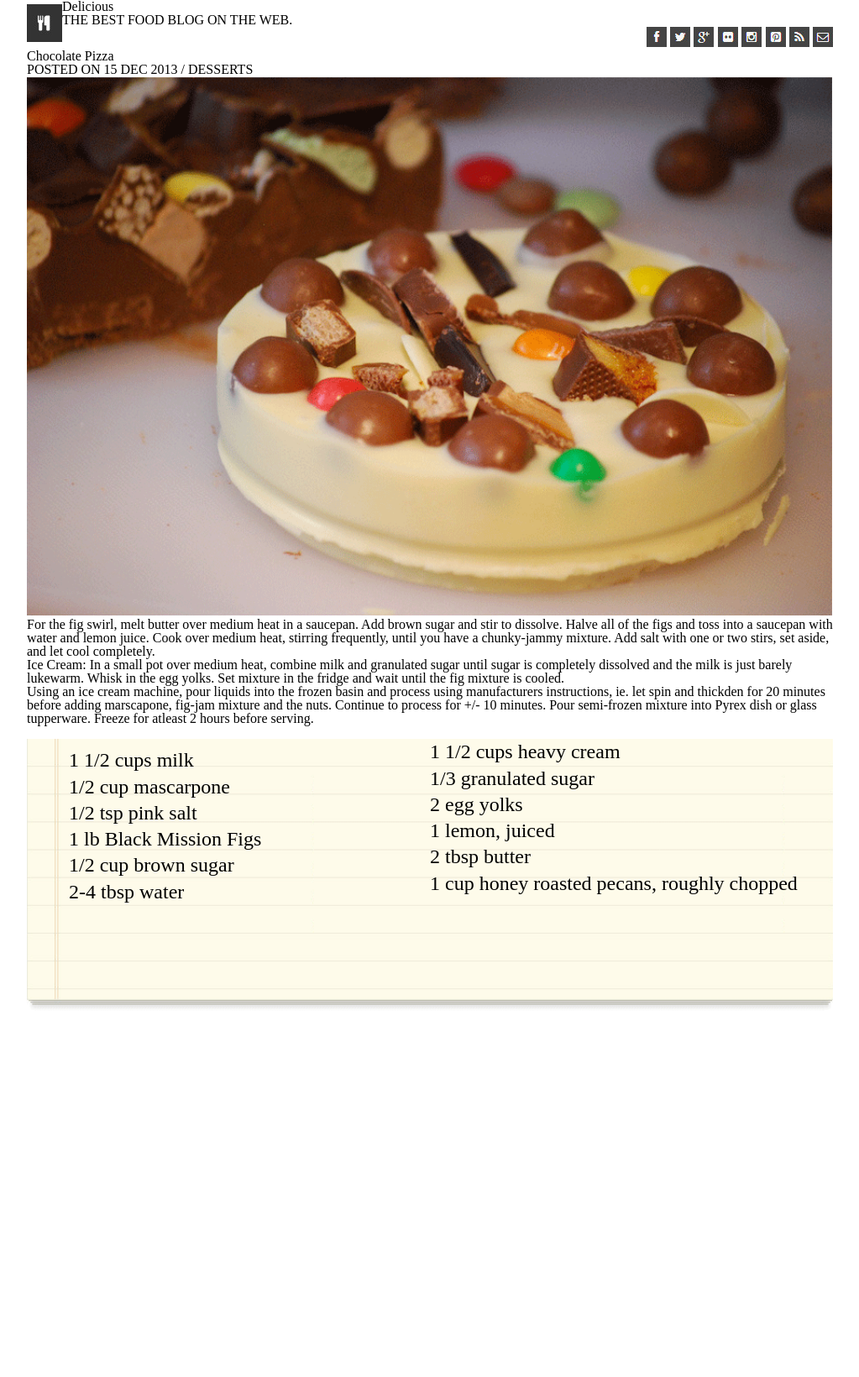
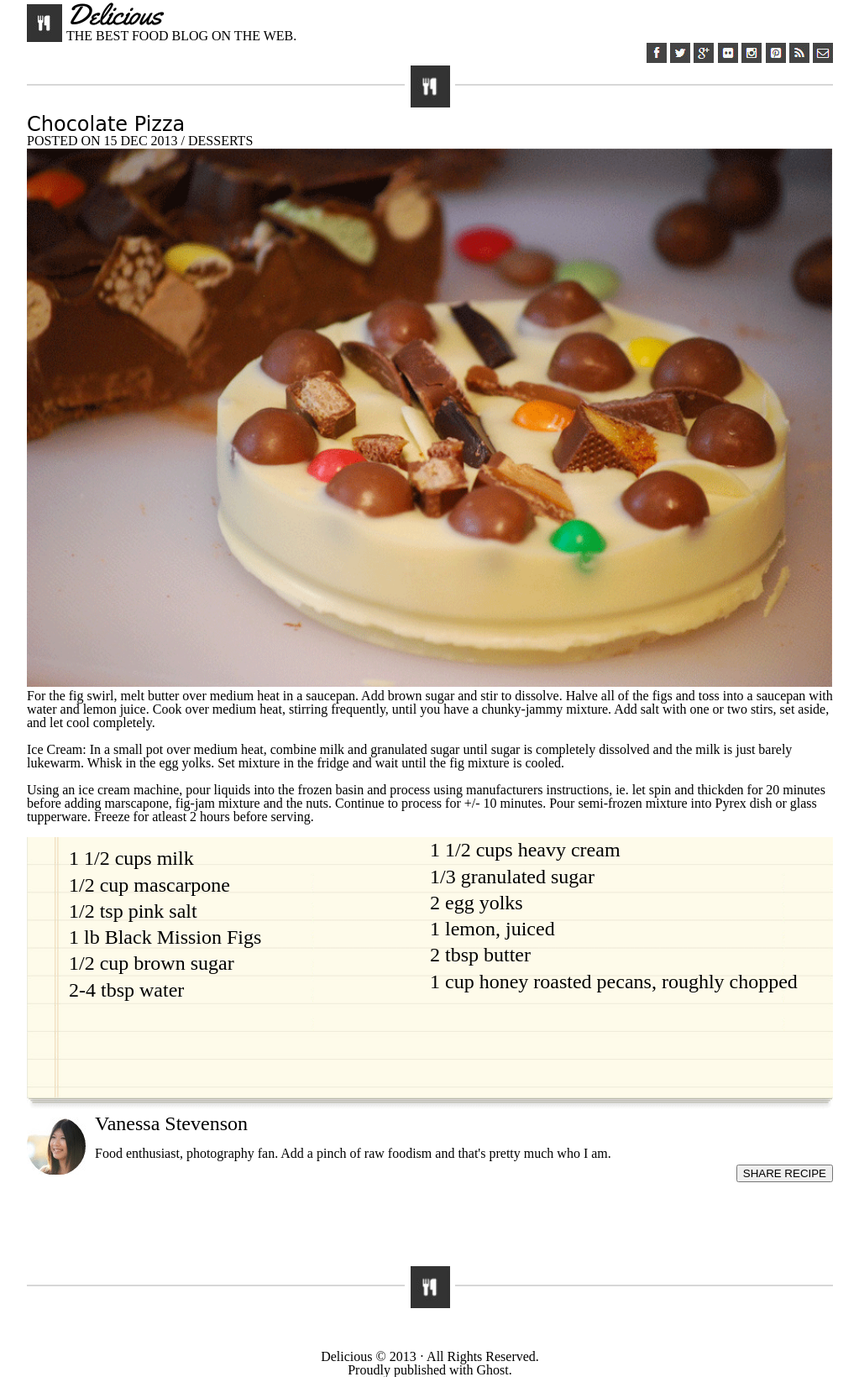
Before and after one commit to ChristianLievrouw/chocolatePizza, a plain HTML site: page index.html in a window 1280 px wide. Shown: the whole page at 84% size, without its empty margins (128-1151 px from the left). Before the commit the page ends 1209 px from the top, so only its background shows below. Drawn offline with Linux system fonts and the light colour scheme.

Commit message:
css progress

```diff
--- a/css/style.css
+++ b/css/style.css
@@ -6,6 +6,7 @@
 .pageLogo{
     float: left;
     margin-top: 5px;
+    margin-right: 5px;
 }
 
 .connectionLogos{
@@ -54,3 +55,80 @@ main {
     font-size: x-large;
     line-height: 130%;
 }
+
+.vanProfileImg{
+    float: left;
+    margin-top: 5px;
+    margin-right: 10px;
+}
+
+button{
+    float: right;
+    margin-top: 5px;
+    margin-bottom: 100px;
+}
+
+.bottomLogo{
+    opacity: 0.5;
+    margin-top: 50px;
+    display: block;
+    margin-left: auto;
+    margin-right: auto;
+    clear: both;
+}
+
+h1{
+    font-size: 35px;
+}
+
+h2,
+h3{
+    font-size: x-large;
+}
+
+.footerBottomText{
+    text-align: center;
+    margin-top: 50px;
+}
+
+hr {
+    background: url('/img/logo.png') no-repeat top center;
+    background-size: contain;
+    display: block;
+    height: 50px;
+    border: 0;
+    position: relative;
+    clear: both;
+}
+
+hr:before,
+hr:after {
+    content: '';
+    display: block;
+    position: absolute;
+    background: #d7d7d7;
+    height: 2px;
+    top: 8px;
+}
+
+hr:before {
+    left: 0;
+    right: 50%;
+    margin-right: 30px;
+    margin-top: 14px;
+}
+
+hr:after {
+    right: 0;
+    left: 50%;
+    margin-left: 30px;
+    margin-top: 14px;
+}
+
+header p{
+    display: inline;
+}
+
+.chocaltePizzaText{
+    font-size: x-large;
+}
--- a/index.html
+++ b/index.html
@@ -4,13 +4,14 @@
         <title>Chocolate Pizza</title>
         <link rel="stylesheet" href="css/reset.css">
         <link rel="stylesheet" href="css/style.css">
+        <link href="https://fonts.googleapis.com/css2?family=Yellowtail&display=swap" rel="stylesheet">
     </head>
     <body>
         <section class="container">
         <header>
                 <img src="img/logo.png" alt="Delicous Blog logo" class="pageLogo">
                 <section class="topHeaderText">
-                    <h1>Delicious</h1>
+                    <h1 style="@import url('https://fonts.googleapis.com/css2?family=Yellowtail&display=swap'); font-family: 'Yellowtail', cursive;">Delicious</h1>
                     <p>THE BEST FOOD BLOG ON THE WEB.</p>
                 </section>
             <section class="connectionLogos">
@@ -25,21 +26,22 @@
                     <li><img src="img/mail-icon.png" alt="email logo"></li>
                 </ul>
             </section>
-            <!-- <section class="pageBreakTop">
-                <img src="img/hr-img.png" alt="Top page break image">
-            </section> -->
+           <hr>
         </header>
         <main>
-            <h2>Chocolate Pizza</h2>
+            <h2 style="
+                @import url('https://fonts.googleapis.com/css2?family=Bebas+Neue&display=swap');font-family: 'Bebas Neue', cursive;" class="chocaltePizzaText">Chocolate Pizza</h2>
             <p>POSTED ON 15 DEC 2013 / DESSERTS</p>
             <img src="img/choco-pizza.png" alt="Chocolate Pizza image" class="hero">
             <article>
                 <p>
                     For the fig swirl, melt butter over medium heat in a saucepan. Add brown sugar and stir to dissolve. Halve all of the figs and toss into a saucepan with water and lemon juice. Cook over medium heat, stirring frequently, until you have a chunky-jammy mixture. Add salt with one or two stirs, set aside, and let cool completely.
                  </p>
+                 <br>
                  <p>
                      Ice Cream: In a small pot over medium heat, combine milk and granulated sugar until sugar is completely dissolved and the milk is just barely lukewarm. Whisk in the egg yolks. Set mixture in the fridge and wait until the fig mixture is cooled.
                  </p>
+                 <br>
                  <p>
                     Using an ice cream machine, pour liquids into the frozen basin and process using manufacturers instructions, ie. let spin and thickden for 20 minutes before adding marscapone, fig-jam mixture and the nuts. Continue to process for +/- 10 minutes. Pour semi-frozen mixture into Pyrex dish or glass tupperware. Freeze for atleast 2 hours before serving.
                  </p>
@@ -65,6 +67,19 @@
                 </ul>
             </section>
         </main>
+        <footer>
+            <img src="img/van-pic.png" alt="Vanessa Stevenson" class="vanProfileImg">
+            <h3>Vanessa Stevenson</h3>
+            <br>
+            <p>Food enthusiast, photography fan. Add a pinch of raw foodism and that's pretty much who I am.</p>
+            <button> SHARE RECIPE</button>
+            <br>
+            <hr class="bottomHr">
+            <section class="footerBottomText">
+                <p>Delicious &copy; 2013 · All Rights Reserved.</p>
+                <p>Proudly published with Ghost.</p>
+            </section>
+        </footer>
         </section>
     </body>
 </html>
```
